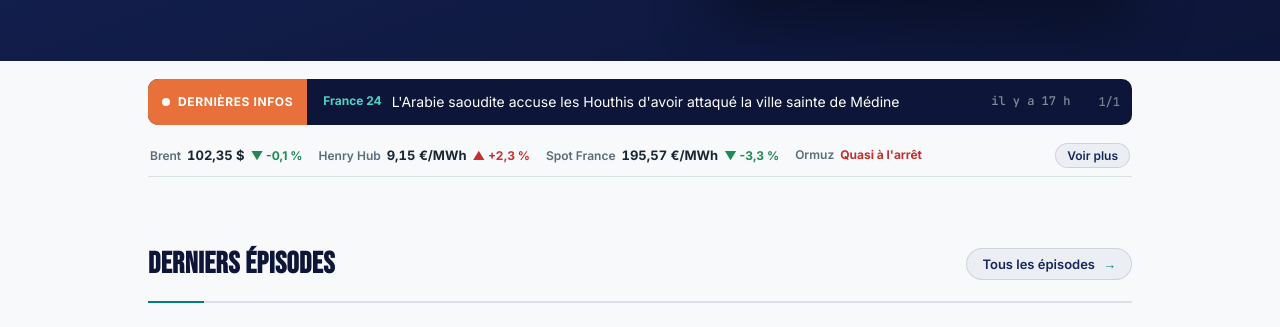
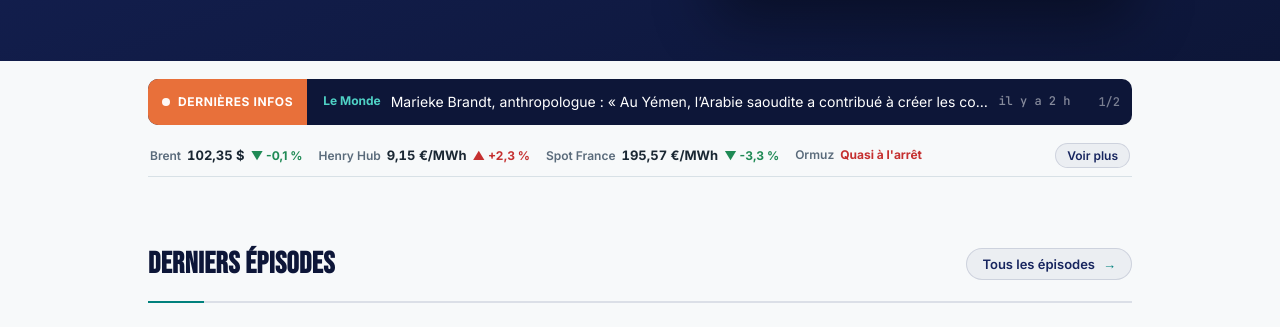
Before and after one commit to InsideEnergyMarkets/Inside-Energy-Markets, a Jekyll site: the page built from index.html, in a window 1280 px wide and 900 px high, scrolled down 406 px, cut to the strip 167-494 px from the top of the window. Built offline with Jekyll 4.4.1, drawn with Linux system fonts in a browser that asks for light colours.

```diff
--- a/_data/incidents.json
+++ b/_data/incidents.json
@@ -1,5 +1,5 @@
 {
- "updated_at": "2026-10-02T16:47:12+00:00",
+ "updated_at": "2026-10-02T18:48:29+00:00",
  "stats": {
   "total_30d": 22,
   "attacks_30d": 16,
--- a/_data/news.json
+++ b/_data/news.json
@@ -1,6 +1,13 @@
 {
- "updated_at": "2026-10-02T16:47:12+00:00",
+ "updated_at": "2026-10-02T18:48:29+00:00",
  "items": [
+  {
+   "title": "Marieke Brandt, anthropologue : « Au Yémen, l’Arabie saoudite a contribué à créer les conditions d’émergence de son adversaire le plus redoutable, les houthistes »",
+   "url": "https://www.lemonde.fr/international/article/2026/10/02/marieke-brandt-anthropologue-au-yemen-l-arabie-saoudite-a-contribue-a-creer-les-conditions-d-emergence-de-son-adversaire-le-plus-redoutable-les-houthistes_6787203_3210.html",
+   "source": "Le Monde",
+   "lang": "fr",
+   "date": "2026-10-02T17:00:08+00:00"
+  },
   {
    "title": "L'Arabie saoudite accuse les Houthis d'avoir attaqué la ville sainte de Médine",
    "url": "https://www.france24.com/fr/moyen-orient/20261002-l-arabie-saoudite-accuse-les-houthis-d-avoir-attaqu%C3%A9-la-ville-sainte-de-m%C3%A9dine",
--- a/_data/podcast.json
+++ b/_data/podcast.json
@@ -1,5 +1,5 @@
 {
- "updated_at": "2026-10-02T16:47:12+00:00",
+ "updated_at": "2026-10-02T18:48:29+00:00",
  "episodes": {
   "10": {
    "audio": "https://anchor.fm/s/10edf0868/podcast/play/126486789/https%3A%2F%2Fd3ctxlq1ktw2nl.cloudfront.net%2Fstaging%2F2026-8-29%2F489715b9-9275-387d-cec8-06e4f3de2244.mp3",
```
